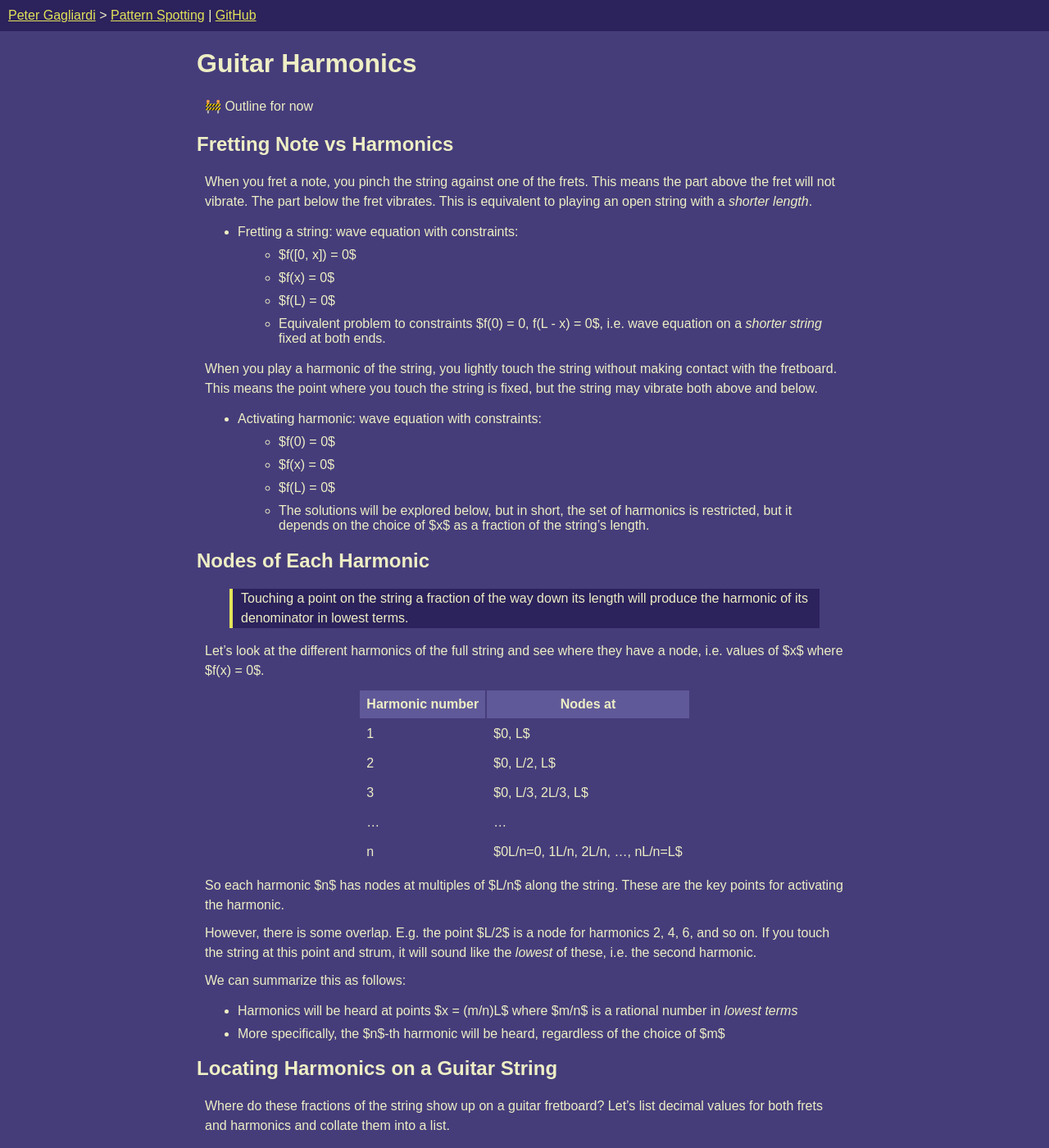
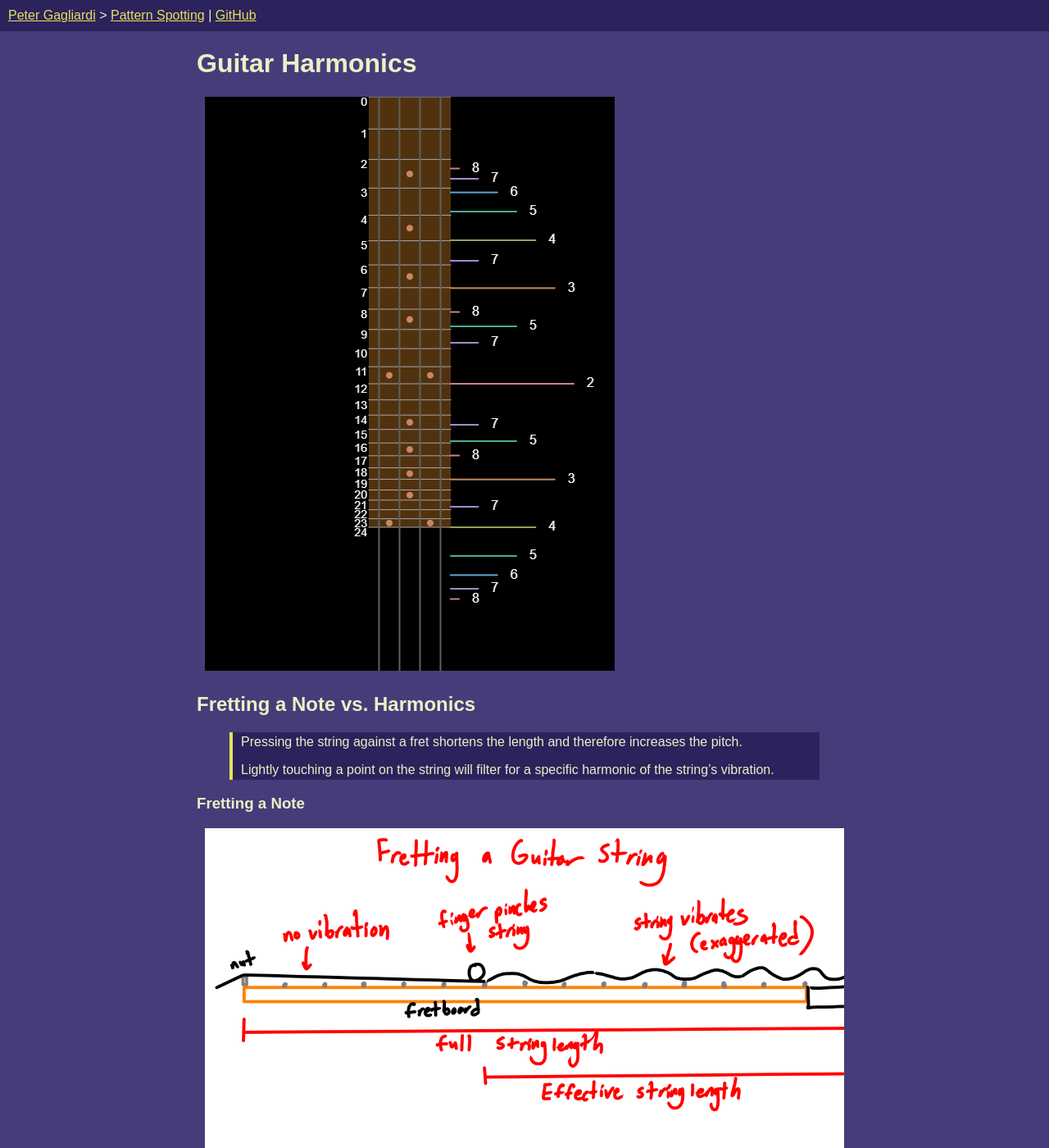
Before and after one commit to ptrgags/pattern-spotting, a Jekyll site: the page built from case-studies/guitar-harmonics.md, in a window 1280 px wide and 1400 px high. Shown: the whole window at 82% size. Built offline with Jekyll 4.4.1, drawn with Linux system fonts in a browser that asks for light colours; a script that is not in the unit is left out; some of the changed text lies outside the part shown.

Commit message:
Add some diagrams for guitar harmonics

````diff
--- a/case-studies/guitar-harmonics.md
+++ b/case-studies/guitar-harmonics.md
@@ -3,30 +3,45 @@ layout: default
 ---
 # Guitar Harmonics
 
-🚧 Outline for now
+![Diagram of the first 8 harmonics on a guitar fretboard, this diagram is explained more further down the page.](figures/guitar-harmonics-fretboard-locations.png)
 
-## Fretting Note vs Harmonics
+## Fretting a Note vs. Harmonics
+
+> Pressing the string against a fret shortens the length and therefore increases the pitch.
+>
+> Lightly touching a point on the string will filter for a specific harmonic of the string's vibration.
+
+### Fretting a Note
+
+![Diagram of fretting a guitar string](figures/guitar-harmonics-fretting-note.png)
 
 When you fret a note, you pinch the string against one of the frets. This means the part above the fret will not vibrate. The part below the fret vibrates. This is equivalent to playing an open string with a _shorter length_.
 
-- Fretting a string: wave equation with constraints:
-    - $f([0, x]) = 0$
-    - $f(x) = 0$
-    - $f(L) = 0$
-    - Equivalent problem to constraints $f(0) = 0, f(L - x) = 0$, i.e. wave equation on a _shorter string_ fixed at both ends.
+This is the same as solving the [wave equation on a string](../patterns/wave-equation) with the following constraints:
+
+  - $f([0, x]) = 0$
+  - $f(x) = 0$
+  - $f(L) = 0$
+
+These constraints are equivalent to $f(0) = 0, f(L - x) = 0$, i.e. wave equation on a _shorter string_ fixed at both ends.
+
+### Activating a Harmonic
+
+![Diagram of activating a harmonic of a guitar string](figures/guitar-harmonics-activating-harmonic.png)
 
 When you play a harmonic of the string, you lightly touch the string without making contact with the fretboard. This means the point where you touch the string is fixed, but the string may vibrate both above and below.
 
-- Activating harmonic: wave equation with constraints:
-    - $f(0) = 0$
-    - $f(x) = 0$
-    - $f(L) = 0$
-    - The solutions will be explored below, but in short, the set of harmonics is restricted, but it depends on the choice of $x$ as a fraction of the string's length.
+This setup creates a different set of constraints on the wave equation:
+
+- $f(0) = 0$
+- $f(x) = 0$
+- $f(L) = 0$
+
+The solutions will be explored below. In short, the set of harmonics is restricted, but it depends on the choice of $x$ as a fraction of the string's length.
 
 ## Nodes of Each Harmonic
 
 > Touching a point on the string a fraction of the way down its length will produce the harmonic of its denominator in lowest terms.
-
 
 Let's look at the different harmonics of the full string and see where they have a node, i.e. values of $x$ where $f(x) = 0$.
 
@@ -155,4 +170,11 @@ lines indicate harmonics that show up between frets.
   0.875           n=8  ---|
 ```
 
-TODO: I'd like to make a visualization in p5 that shows this pattern to scale
+The above table is not to scale, so I also made this diagram
+in [`p5-sketchbook`](https://ptrgags.dev/p5-sketchbook/GuitarHarmonics/):
+
+![Diagram of harmonics](figures/guitar-harmonics-fretboard-locations.png)
+
+## Extended Pattern
+
+![Diagram of ](figures/guitar-harmonics-to-infinity.png)
````
Also changed, not shown: case-studies/figures/guitar-harmonics-activating-harmonic.png (added), case-studies/figures/guitar-harmonics-fretboard-locations.png (added), case-studies/figures/guitar-harmonics-fretting-note.png (added), case-studies/figures/guitar-harmonics-to-infinity.png (added), 1 other file.
